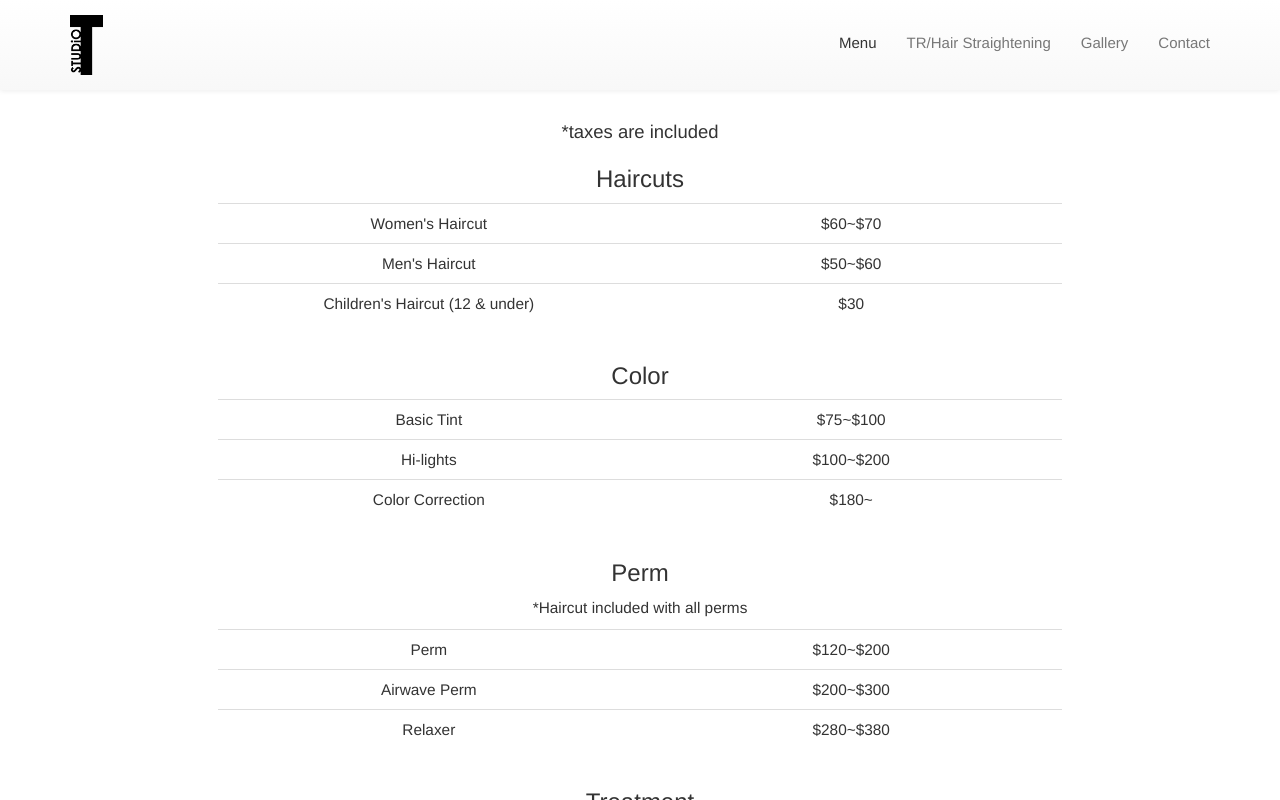
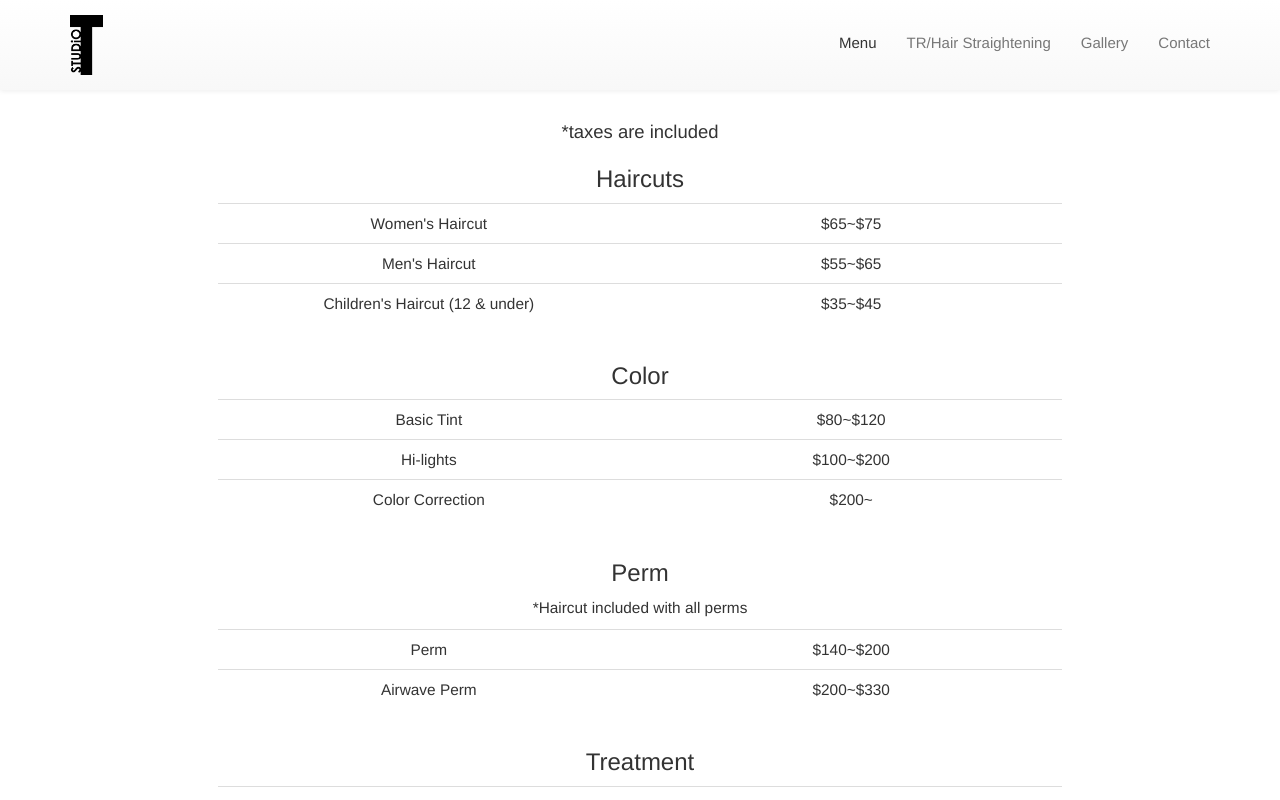
Before and after one commit to gomuramatsu/studiot, a React (Create React App) app in the folder studiot/: page / in a window 1280 px wide. Both pictures are taken after a click on the button "Menu". Shown: the top 800 px of the page. Built offline with nearby package versions, Linux system fonts and the light colour scheme.

Commit message:
updated prices

```diff
--- a/studiot/package.json
+++ b/studiot/package.json
@@ -7,7 +7,7 @@
     "gh-pages": "^1.2.0",
     "react": "^16.3.2",
     "react-bootstrap": "^0.32.1",
-    "react-dom": "^16.3.2",
+    "react-dom": "^16.14.0",
     "react-grid-gallery": "^0.4.11"
   },
   "devDependencies": {
--- a/studiot/src/components/Menu.js
+++ b/studiot/src/components/Menu.js
@@ -24,15 +24,15 @@ class Menu extends Component {
             <tbody>
               <tr>
                 <td className="col-md-6"><p>Women's Haircut</p></td>
-                <td><p>$60~$70</p></td>
+                <td><p>$65~$75</p></td>
               </tr>
               <tr>
                 <td><p>Men's Haircut</p></td>
-                <td><p>$50~$60</p></td>
+                <td><p>$55~$65</p></td>
               </tr>
               <tr>
                 <td><p>Children's Haircut (12 & under)</p></td>
-                <td><p>$30</p></td>
+                <td><p>$35~$45</p></td>
               </tr>
             </tbody>
           </Table>
@@ -42,7 +42,7 @@ class Menu extends Component {
             <tbody>
               <tr>
                 <td className="col-md-6"><p>Basic Tint</p></td>
-                <td><p>$75~$100</p></td>
+                <td><p>$80~$120</p></td>
               </tr>
               <tr>
                 <td><p>Hi-lights</p></td>
@@ -50,7 +50,7 @@ class Menu extends Component {
               </tr>
               <tr>
                 <td><p>Color Correction</p></td>
-                <td><p>$180~</p></td>
+                <td><p>$200~</p></td>
               </tr>
             </tbody>
           </Table>
@@ -61,15 +61,11 @@ class Menu extends Component {
             <tbody>
               <tr>
                 <td className="col-md-6"><p>Perm</p></td>
-                <td><p>$120~$200</p></td>
+                <td><p>$140~$200</p></td>
               </tr>
               <tr>
                 <td><p>Airwave Perm</p></td>
-                <td><p>$200~$300</p></td>
-              </tr>
-              <tr>
-                <td><p>Relaxer</p></td>
-                <td><p>$280~$380</p></td>
+                <td><p>$200~$330</p></td>
               </tr>
             </tbody>
           </Table>
@@ -79,7 +75,7 @@ class Menu extends Component {
             <tbody>
               <tr>
                 <td className="col-md-6"><p>Hair Treatment</p></td>
-                <td><p>$75~$100</p></td>
+                <td><p>$80~$100</p></td>
               </tr>
             </tbody>
           </Table>
@@ -88,7 +84,7 @@ class Menu extends Component {
             <tbody>
               <tr>
                 <td className="col-md-6"><p>Shampoo</p></td>
-                <td><p>$20~$30</p></td>
+                <td><p>$20~$40</p></td>
               </tr>
               <tr>
                 <td><p>Blow dry/Flat iron/Curling iron</p></td>
@@ -116,15 +112,15 @@ class Menu extends Component {
             <tbody>
               <tr>
                 <td className="col-md-6"><p>レディース・カット</p></td>
-                <td><p>$60~$70</p></td>
+                <td><p>$65~$75</p></td>
               </tr>
               <tr>
                 <td><p>メンズ・カット</p></td>
-                <td><p>$50~$60</p></td>
+                <td><p>$55~$65</p></td>
               </tr>
               <tr>
                 <td><p>お子様カット (12歳以下)</p></td>
-                <td><p>$30</p></td>
+                <td><p>$35~$45</p></td>
               </tr>
             </tbody>
           </Table>
@@ -134,7 +130,7 @@ class Menu extends Component {
             <tbody>
               <tr>
                 <td className="col-md-6"><p>ベーシック</p></td>
-                <td><p>$75~$100</p></td>
+                <td><p>$80~$120</p></td>
               </tr>
               <tr>
                 <td><p>ハイライト</p></td>
@@ -142,7 +138,7 @@ class Menu extends Component {
               </tr>
               <tr>
                 <td><p>カラーコレクション（ヘアカラーの染めかえ)</p></td>
-                <td><p>$180~</p></td>
+                <td><p>$200~</p></td>
               </tr>
             </tbody>
           </Table>
@@ -153,15 +149,11 @@ class Menu extends Component {
             <tbody>
               <tr>
                 <td className="col-md-6"><p>パーマ</p></td>
-                <td><p>$120~$200</p></td>
+                <td><p>$140~$200</p></td>
               </tr>
               <tr>
                 <td><p>エアウエーブパーマ</p></td>
-                <td><p>$200~$300</p></td>
-              </tr>
-              <tr>
-                <td><p>ストレートパーマ</p></td>
-                <td><p>$280~$380</p></td>
+                <td><p>$200~$330</p></td>
               </tr>
             </tbody>
           </Table>
@@ -171,7 +163,7 @@ class Menu extends Component {
             <tbody>
               <tr>
                 <td className="col-md-6"><p>ヘアー・トリートメント</p></td>
-                <td><p>$75~$100</p></td>
+                <td><p>$80~$100</p></td>
               </tr>
             </tbody>
           </Table>
@@ -180,7 +172,7 @@ class Menu extends Component {
             <tbody>
               <tr>
                 <td className="col-md-6"><p>シャンプー</p></td>
-                <td><p>$20~$30</p></td>
+                <td><p>$20~$40</p></td>
               </tr>
               <tr>
                 <td><p>ブロードライ / フラットアイロン / カーリングアイロン</p></td>
```
Also changed, not shown: 1 other file (tests, documents, lock files or other folders).
